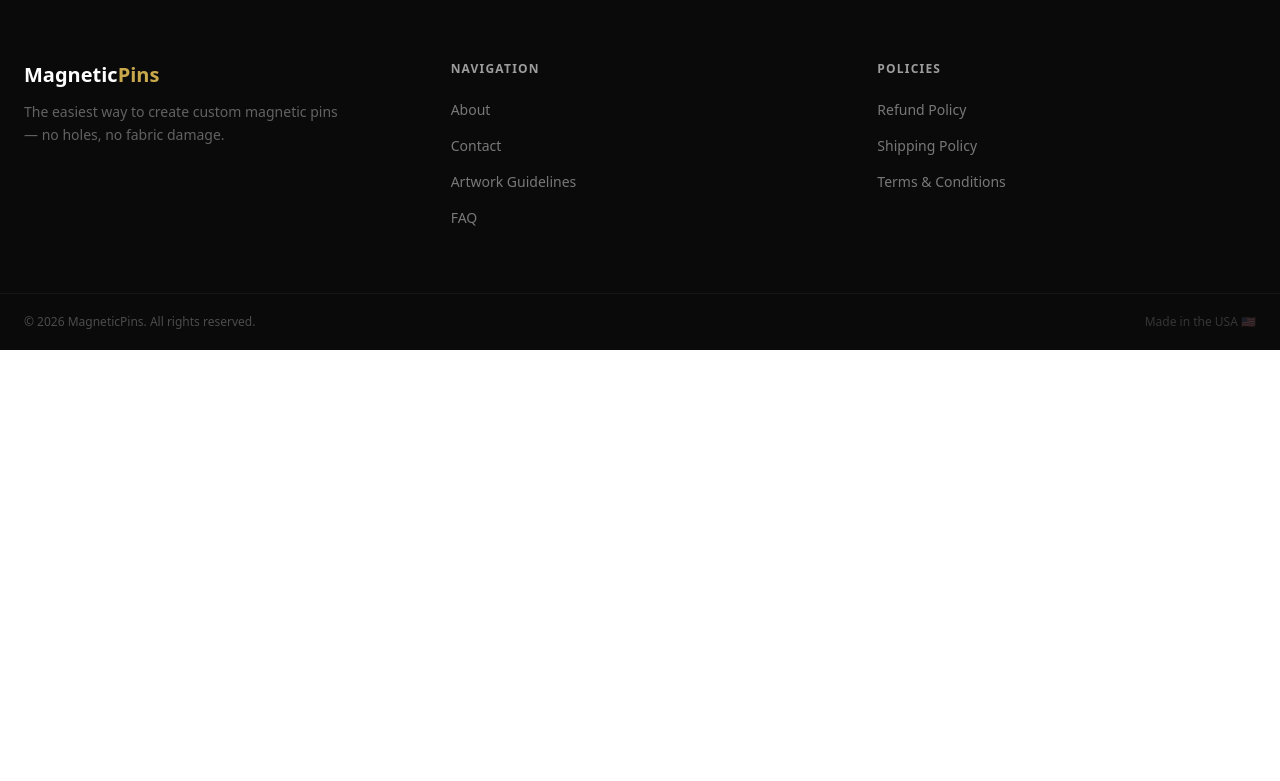
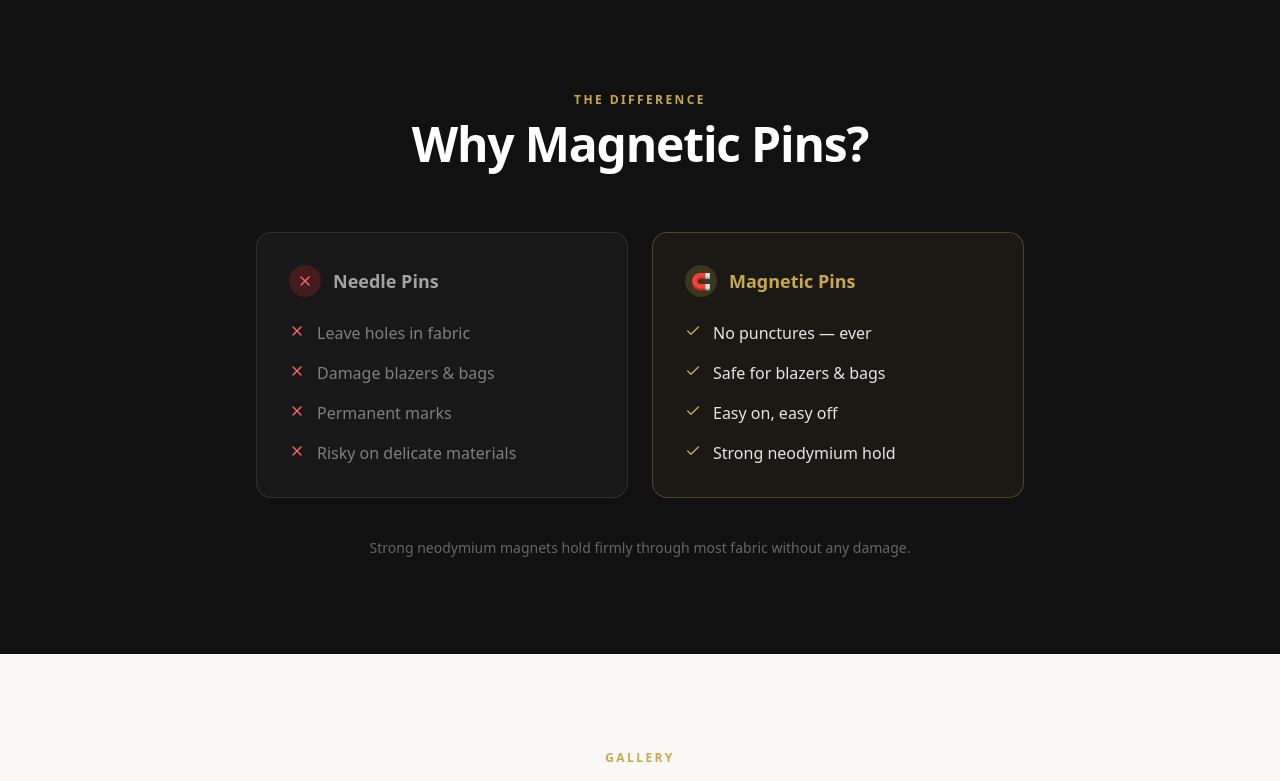
Before and after one commit to n4tty1993/lovepinz, a Next.js app: page / in a window 1280 px wide. Shown: the part 1420-2201 px from the top of the page. Before the commit the page ends 1770 px from the top, so only its background shows below. Built offline with nearby package versions, Linux system fonts and the light colour scheme.

Commit message:
chore: add WhyMagnetic, CustomerExamples, PricingSection to page

```diff
--- a/app/page.tsx
+++ b/app/page.tsx
@@ -1,6 +1,9 @@
 import { HeroSection } from "@/components/home/HeroSection/HeroSection";
 import { TrustStrip } from "@/components/home/TrustStrip/TrustStrip";
 import { HowItWorks } from "@/components/home/HowItWorks/HowItWorks";
+import { WhyMagnetic } from "@/components/home/WhyMagnetic/WhyMagnetic";
+import { CustomerExamples } from "@/components/home/CustomerExamples/CustomerExamples";
+import { PricingSection } from "@/components/home/PricingSection/PricingSection";
 
 export default function Page() {
   return (
@@ -8,6 +11,9 @@
       <HeroSection />
       <TrustStrip />
       <HowItWorks />
+      <WhyMagnetic />
+      <CustomerExamples />
+      <PricingSection />
     </main>
   );
 }
```
